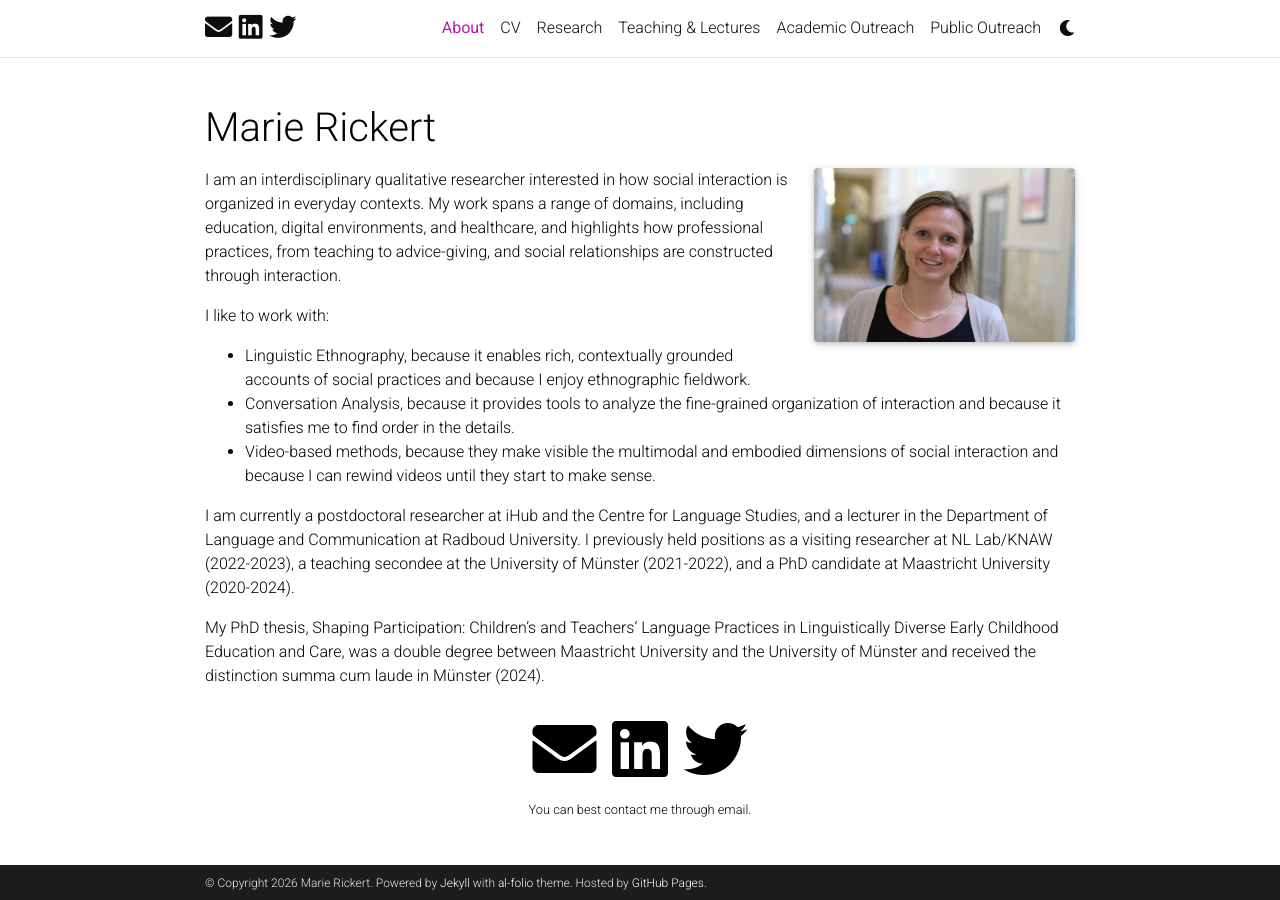
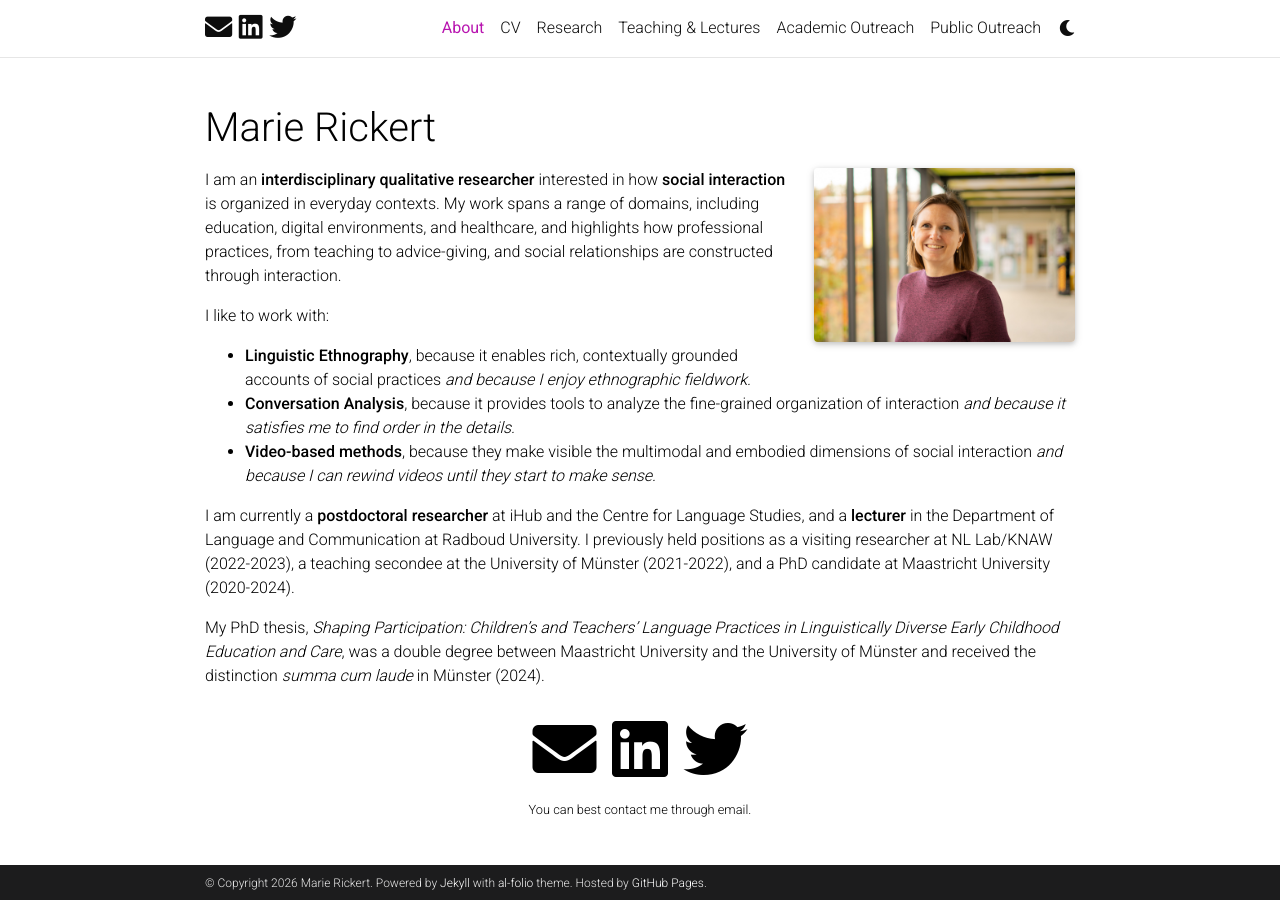
Before and after one commit to marierickert/marierickert.github.io, a Jekyll site: the page built from _pages/about.md, in a window 1280 px wide. Built offline with Jekyll 4.4.1, drawn with Linux system fonts in a browser that asks for light colours; comment, search, counter and statistics services are not loaded; a style sheet for code colours, icons or effects is not loaded.

Commit message:
update about me

```diff
--- a/_pages/about.md
+++ b/_pages/about.md
@@ -8,7 +8,7 @@ permalink: /
 
 profile:
   align: right
-  image: marie.jpeg
+  image: marie_2025.jpg
   image_circular: false # crops the image to make it circular
 
 news: false  # includes a list of news items
@@ -16,14 +16,14 @@ selected_papers: false # includes a list of papers marked as "selected={true}"
 social: true  # includes social icons at the bottom of the page
 ---
 
-I am an interdisciplinary qualitative researcher interested in how social interaction is organized in everyday contexts. My work spans a range of domains, including education, digital environments, and healthcare, and highlights how professional practices, from teaching to advice-giving, and social relationships are constructed through interaction.
+I am an **interdisciplinary qualitative researcher** interested in how **social interaction** is organized in everyday contexts. My work spans a range of domains, including education, digital environments, and healthcare, and highlights how professional practices, from teaching to advice-giving, and social relationships are constructed through interaction.
 
 I like to work with:
 
-- Linguistic Ethnography, because it enables rich, contextually grounded accounts of social practices and because I enjoy ethnographic fieldwork.
-- Conversation Analysis, because it provides tools to analyze the fine-grained organization of interaction and because it satisfies me to find order in the details.
-- Video-based methods, because they make visible the multimodal and embodied dimensions of social interaction and because I can rewind videos until they start to make sense.
+- **Linguistic Ethnography**, because it enables rich, contextually grounded accounts of social practices *and because I enjoy ethnographic fieldwork.*
+- **Conversation Analysis**, because it provides tools to analyze the fine-grained organization of interaction *and because it satisfies me to find order in the details.*
+- **Video-based methods**, because they make visible the multimodal and embodied dimensions of social interaction *and because I can rewind videos until they start to make sense.*
 
-I am currently a postdoctoral researcher at iHub and the Centre for Language Studies, and a lecturer in the Department of Language and Communication at Radboud University. I previously held positions as a visiting researcher at NL Lab/KNAW (2022-2023), a teaching secondee at the University of Münster (2021-2022), and a PhD candidate at Maastricht University (2020-2024).
+I am currently a **postdoctoral researcher** at iHub and the Centre for Language Studies, and a **lecturer** in the Department of Language and Communication at Radboud University. I previously held positions as a visiting researcher at NL Lab/KNAW (2022-2023), a teaching secondee at the University of Münster (2021-2022), and a PhD candidate at Maastricht University (2020-2024).
 
-My PhD thesis, Shaping Participation: Children’s and Teachers’ Language Practices in Linguistically Diverse Early Childhood Education and Care, was a double degree between Maastricht University and the University of Münster and received the distinction summa cum laude in Münster (2024).
+My PhD thesis, *Shaping Participation: Children’s and Teachers’ Language Practices in Linguistically Diverse Early Childhood Education and Care*, was a double degree between Maastricht University and the University of Münster and received the distinction *summa cum laude* in Münster (2024).
```
Also changed, not shown: assets/img/marie_2025.jpg (added).
